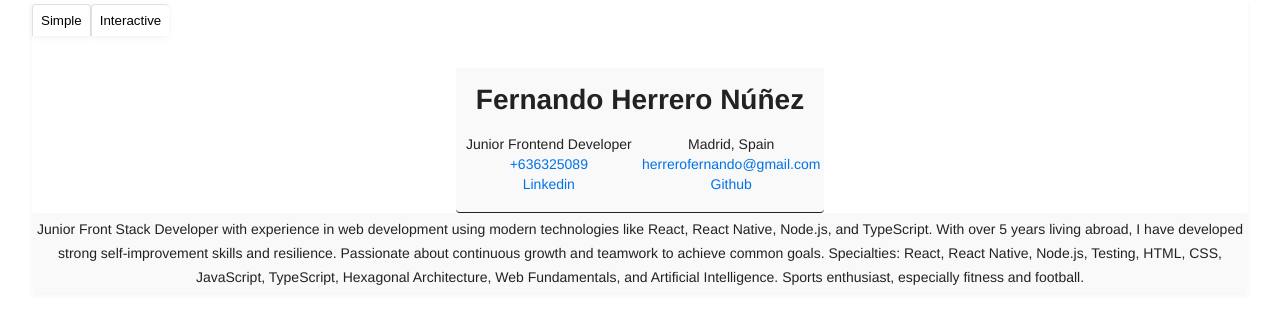
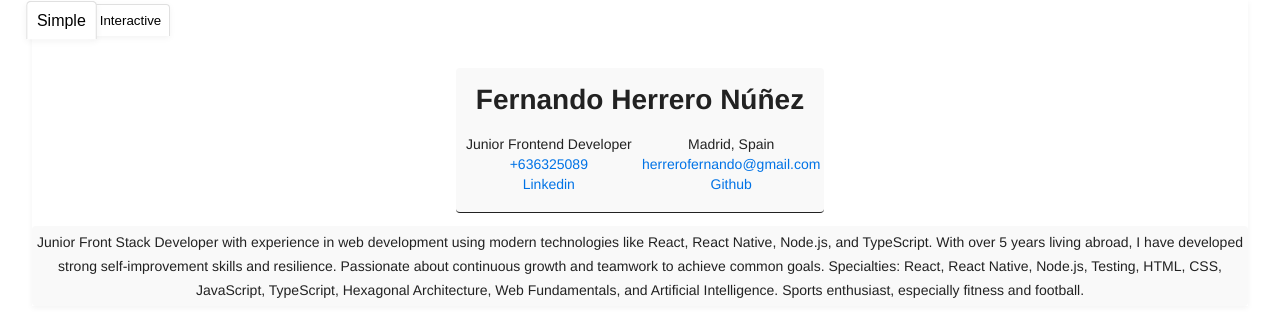
Before and after one commit to Fernando-Herrero/cv-online-react, a React (Vite) app: page / in a window 1280 px wide. Shown: the top 336 px of the page. Built offline with nearby package versions, Linux system fonts and the light colour scheme.

Commit message:
fix(Header): add active tab styles and smooth summary toggle transition for the button

```diff
--- a/src/components/CvTabsNavigation/CvTbasNavigation.css
+++ b/src/components/CvTabsNavigation/CvTbasNavigation.css
@@ -7,10 +7,11 @@
 	margin-top: var(--spacing-xs);
 	border-top-left-radius: var(--border-radius);
 	border-top-right-radius: var(--border-radius);
+	transition: all 0.2s ease;
 }
 
-.tab[data-tab="interactive"] {
-	border-right: none;
+.tab.active {
+	transform: scale(1.2);
 }
 
 .tab:hover {
--- a/src/components/Header/Header.css
+++ b/src/components/Header/Header.css
@@ -79,4 +79,13 @@
 	font-size: var(--font-size-xsmall);
 	color: var(--text-light);
 	cursor: pointer;
+	opacity: 1;
+	transform: translateY(0);
+	transition: opacity 0.3s ease, transform 0.3s ease;
 }
+
+.summary-btn.hide {
+	opacity: 0;
+	transform: translateY(-5px);
+	pointer-events: none;
+}
--- a/src/components/Header/Header.jsx
+++ b/src/components/Header/Header.jsx
@@ -28,11 +28,10 @@ export const Header = ({ activeTab, personalInfo, summary }) => {
 				</div>
 			</div>
 
-			{activeTab === "Interactive" && (
-				<button className="summary-btn" onClick={onClickSummary}>
-					{hideSummary ? "Show summary" : "Hide summary"}
-				</button>
-			)}
+			<button className={`summary-btn ${activeTab !== "Interactive" ? "hide" : ""}`} onClick={onClickSummary}>
+				{hideSummary ? "Show summary" : "Hide summary"}
+			</button>
+
 			{!hideSummary && (
 				<div className="header-summary">
 					<p className="summary-text">{summary}</p>
```
